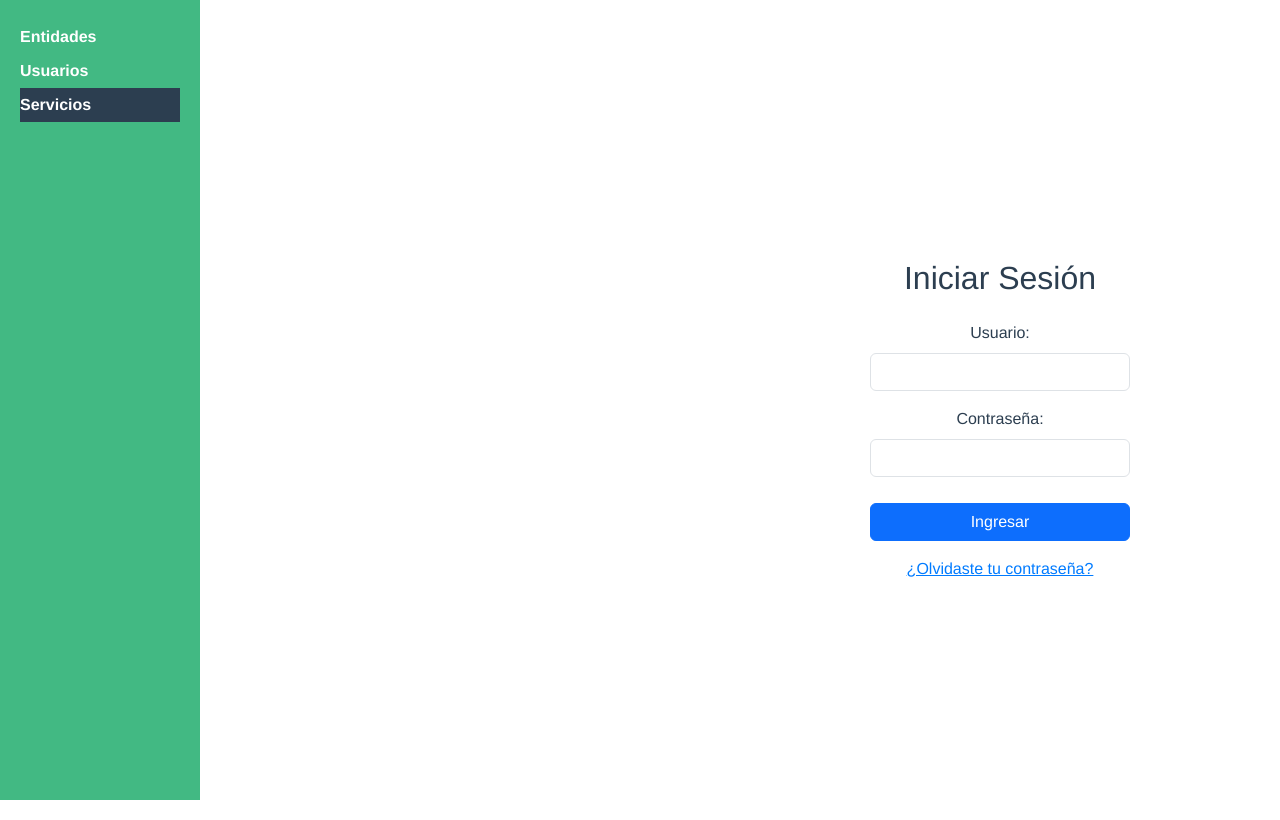
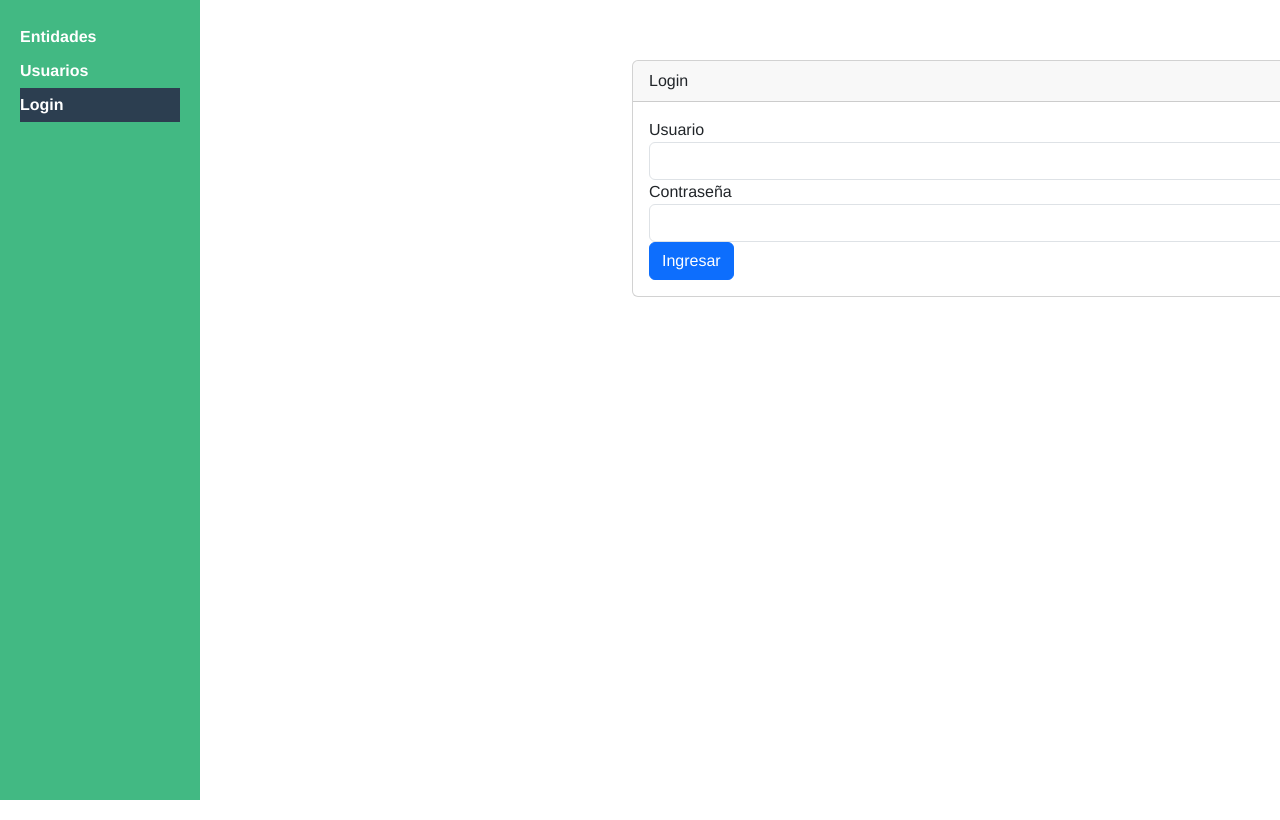
Before and after one commit to juanjoramirez01/proyectofinal, a Vue app: page /login in a window 1280 px wide. Shown: the top 820 px of the page. Built offline with nearby package versions, Linux system fonts and the light colour scheme.

Commit message:
Cambios 16 despues de reunion

```diff
--- a/src/App.vue
+++ b/src/App.vue
@@ -4,9 +4,9 @@
       <nav>
         <router-link to="/listarentidades">Entidades</router-link>
 
-        <router-link to="/">Usuarios</router-link>
+        <router-link to="/crearusuarios">Usuarios</router-link>
 
-        <router-link to="/login">Servicios</router-link>
+        <router-link to="/login">Login</router-link>
 
       </nav>
     </div>
--- a/src/components/CrearEntidades.vue
+++ b/src/components/CrearEntidades.vue
@@ -3,6 +3,7 @@
     <div class="row">
       <div class="col-md-6 offset-md-3">
         <h2>Crear Entidad</h2>
+
         <form @submit.prevent="submitForm">
           <div class="form-group">
             <label for="nameEntity">Nombre de la Entidad:</label>
--- a/src/components/EditarEntidad.vue
+++ b/src/components/EditarEntidad.vue
@@ -1,23 +1,26 @@
 <template>
-  <div>
-    <h2>Editar Entidad</h2>
-    <form @submit.prevent="submitForm">
+  <div class="container mt-5">
+    <h2 class="text-center">Editar Entidad</h2>
+    <form @submit.prevent="submitForm" class="mt-4">
       <div class="form-group">
         <label for="nameEntity">Nombre de la Entidad:</label>
-        <input type="text" id="nameEntity" v-model="entityData.nameEntity" required>
+        <input type="text" id="nameEntity" v-model="entityData.nameEntity" class="form-control" required>
       </div>
       <div class="form-group">
-        <label for="adressEntity">Dirección:</label>
-        <input type="text" id="adressEntity" v-model="entityData.adressEntity" required>
+        <label for="addressEntity">Dirección:</label>
+        <input type="text" id="addressEntity" v-model="entityData.addressEntity" class="form-control" required>
       </div>
       <div class="form-group">
         <label for="phoneEntity">Teléfono:</label>
-        <input type="text" id="phoneEntity" v-model="entityData.phoneEntity" required>
+        <input type="text" id="phoneEntity" v-model="entityData.phoneEntity" class="form-control" required>
       </div>
-      <button type="submit" class="btn btn-primary">Guardar</button>
+      <div class="text-center">
+        <button type="submit" class="btn btn-primary">Guardar</button>
+      </div>
     </form>
   </div>
 </template>
+
 
 <script>
 import axios from 'axios';
--- a/src/components/LoginForm.vue
+++ b/src/components/LoginForm.vue
@@ -1,20 +1,25 @@
 <template>
-  <div class="login-container" alt="fondo login" src="../assets/fondologin.jpg">
-    <div class="login-form">
-      <h2 class="text-center mb-4">Iniciar Sesión</h2>
+  <div class="container">
+    <div class="row justify-content-center">
+      <div class="col-md-8">
+        <div class="card">
+          <div class="card-header">
+            Login
+          </div>
+          <div class="card-body">
             <form @submit.prevent="submitForm">
-        <div class="mb-3">
-          <label for="username" class="form-label">Usuario:</label>
-          <input type="text" v-model="nickname" class="form-control" required>
+              <div class="form-group">
+                <label for="nickname">Usuario</label>
+                <input type="text" class="form-control" id="nickname" v-model="nickname" required>
               </div>
-        <div class="mb-3">
-          <label for="password" class="form-label">Contraseña:</label>
-          <input type="password" v-model="password" class="form-control" required>
+              <div class="form-group">
+                <label for="password">Contraseña</label>
+                <input type="password" class="form-control" id="password" v-model="password" required>
               </div>
-        <button type="submit" class="btn btn-primary w-100">Ingresar</button>
+              <button type="submit" class="btn btn-primary">Ingresar</button>
             </form>
-      <div class="mt-3">
-        <router-link to="/forgot-password">¿Olvidaste tu contraseña?</router-link>
+          </div>
+        </div>
       </div>
     </div>
   </div>
@@ -22,57 +27,34 @@
 
 <script>
 import axios from 'axios';
+
 export default {
-    name: 'LoginPage',
+  name: 'LoginForm',
   data() {
     return {
-        data: '',
       nickname: '',
       password: '',
-        tna: 5,
-        error: false,
-        error_msg: "",
     };
-
   },
-
   methods: {
-
-
     submitForm() {
-      const url = 'https://redb.qsystems.co/QS3100/QServlet';
-      const params = new URLSearchParams();
-      params.append('operation', 'queryLogin');
-      params.append('tna', this.tna);
-      params.append('nickname', this.nickname);
-      params.append('passwordUser', this.password);
-      params.append('key', "e35d751c-12a8-4789-91d0-a95f055f0630");
-
+      const url = `https://redb.qsystems.co/QS3100/QServlet?operation=login&nickname=${this.nickname}&passwordUser=${this.password}`;
       axios
-        .post(url, params)
+        .post(url)
         .then((response) => {
-          if (response.data.error != undefined && response.data.error != "") {
-            // Manejar error si es necesario
-            alert(response.data.error);
+          if (response.data.valid) {
+            // Check if idEntity is available, otherwise provide a default value
+            const idEntity = this.$route.params.idEntity || 'defaultValue';
+            this.$router.push({ name: 'autoevaluacion', params: { idEntity } });
+          } else {
             this.error = true;
-            //this.error_msg = response.data.result.error_msg;
-
-          }
-          else {
-            if (response.data.valid) {
-              this.data = response.data.arrayUser;
-              console.log("Ingreso exitoso", this.data);
-              this.$router.push({ name: 'listarusuarios', });
-
-
-            }
+            this.error_msg = response.data.error_msg;
           }
         })
         .catch((error) => {
           this.error = true;
-          this.error_msg = "Contraseña Incorrecta";
+          this.error_msg = 'Error al iniciar sesión';
           console.error(error);
-          alert(error);
         });
     },
   },
@@ -80,35 +62,7 @@
 </script>
 
 <style scoped>
-.login-container {
-  height: 100vh;
-  display: flex;
-  align-items: center;
-  justify-content: center;
-  background-size: cover;
-  background-position: center;
-}
-
-.login-form {
-  background-color: rgba(255, 255, 255, 0.8);
-  padding: 20px;
-  border-radius: 8px;
-  width: 300px;
-  text-align: center;
-}
-
-.login-form form {
-  display: flex;
-  flex-direction: column;
-}
-
-.login-form button {
-  margin-top: 10px;
-}
-
-.login-form a {
-  display: block;
-  text-align: center;
-  color: #007bff;
+.container {
+  margin-top: 40px;
 }
 </style>
--- a/src/router/index.js
+++ b/src/router/index.js
@@ -7,6 +7,7 @@ import CrearUsuarios from '../components/CrearUsuarios.vue'
 import EditarEntidad from '../components/EditarEntidad.vue'
 import LoginForm from '../components/LoginForm.vue'
 import EditarUsuario from '../components/EditarUsuarios.vue'
+import Autoevaluacion from '../views/UserView.vue'
 
 const routes = [
   {
@@ -18,6 +19,11 @@ const routes = [
     path: '/listarusuarios/:idEntity',
     name: 'listarusuarios',
     component: ListarUsuarios
+  },
+  {
+    path: '/autoevaluacion',
+    name: 'autoevaluacion',
+    component: Autoevaluacion
   },
 
   {
--- a/src/views/HomeView.vue
+++ b/src/views/HomeView.vue
@@ -1,6 +1,68 @@
 <template>
-  <div class="home">
-    <img alt="Vue logo" src="../assets/logo.png">
-    <HelloWorld msg="Welcome to Your Vue.js App"/>
+  <div class="container">
+    <div class="row justify-content-center">
+      <div class="col-md-8">
+        <div class="card">
+          <div class="card-header">
+            Login
+          </div>
+          <div class="card-body">
+            <form @submit.prevent="submitForm">
+              <div class="form-group">
+                <label for="nickname">Usuario</label>
+                <input type="text" class="form-control" id="nickname" v-model="nickname" required>
+              </div>
+              <div class="form-group">
+                <label for="password">Contraseña</label>
+                <input type="password" class="form-control" id="password" v-model="password" required>
+              </div>
+              <button type="submit" class="btn btn-primary">Ingresar</button>
+            </form>
+          </div>
+        </div>
+      </div>
+    </div>
   </div>
 </template>
+
+<script>
+import axios from 'axios';
+
+export default {
+  name: 'LoginForm',
+  data() {
+    return {
+      nickname: '',
+      password: '',
+    };
+  },
+  methods: {
+    submitForm() {
+      const url = `https://redb.qsystems.co/QS3100/QServlet?operation=login&nickname=${this.nickname}&passwordUser=${this.password}`;
+      axios
+        .post(url)
+        .then((response) => {
+          if (response.data.valid) {
+            // Check if idEntity is available, otherwise provide a default value
+            const idEntity = this.$route.params.idEntity || 'defaultValue';
+            this.$router.push({ name: 'autoevaluacion', params: { idEntity } });
+          } else {
+            this.error = true;
+            this.error_msg = response.data.error_msg;
+          }
+        })
+        .catch((error) => {
+          this.error = true;
+          this.error_msg = 'Error al iniciar sesión';
+          console.error(error);
+        });
+    },
+  },
+};
+</script>
+
+<style scoped>
+.container {
+  margin-top: 40px;
+}
+</style>
--- /dev/null
+++ b/src/views/UserView.vue
@@ -0,0 +1,48 @@
+<template>
+    <div class="container mt-4">
+      <h2 class="mb-3">Autoevaluación</h2>
+
+      <form @submit.prevent="submitForm">
+        <div v-for="(item, index) in items" :key="index" class="form-check">
+          <input v-model="selectedItems[index]" class="form-check-input" type="checkbox" :id="'item' + (index + 1)">
+          <label class="form-check-label" :for="'item' + (index + 1)">
+            {{ item }}
+          </label>
+        </div>
+
+        <button type="submit" class="btn btn-primary mt-3">Enviar</button>
+      </form>
+    </div>
+  </template>
+
+  <script>
+  export default {
+    data() {
+      return {
+        items: [
+          'Item 1',
+          'Item 2',
+          'Item 3',
+          'Item 4',
+          'Item 5',
+          'Item 6',
+          'Item 7',
+          'Item 8',
+          'Item 9',
+          'Item 10'
+        ],
+        selectedItems: Array(10).fill(false)
+      };
+    },
+    methods: {
+      submitForm() {
+        // Puedes hacer algo con los items seleccionados, por ejemplo, enviarlos al servidor
+        console.log('Items seleccionados:', this.selectedItems);
+      }
+    }
+  };
+  </script>
+
+  <style scoped>
+  /* Estilos personalizables aquí */
+  </style>
```
Also changed, not shown: src/components/CrearUsuarios.vue (+15 -12 lines). Lines whose indentation alone changed are shown as unchanged.
